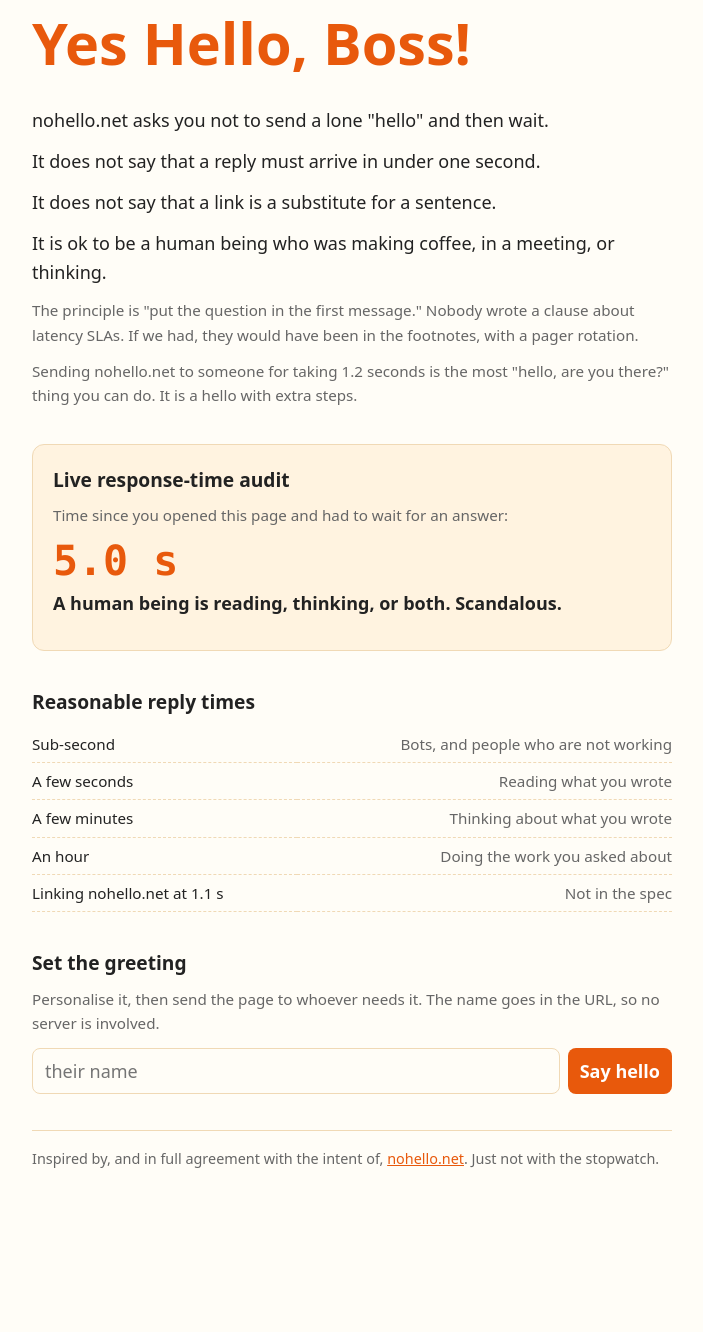
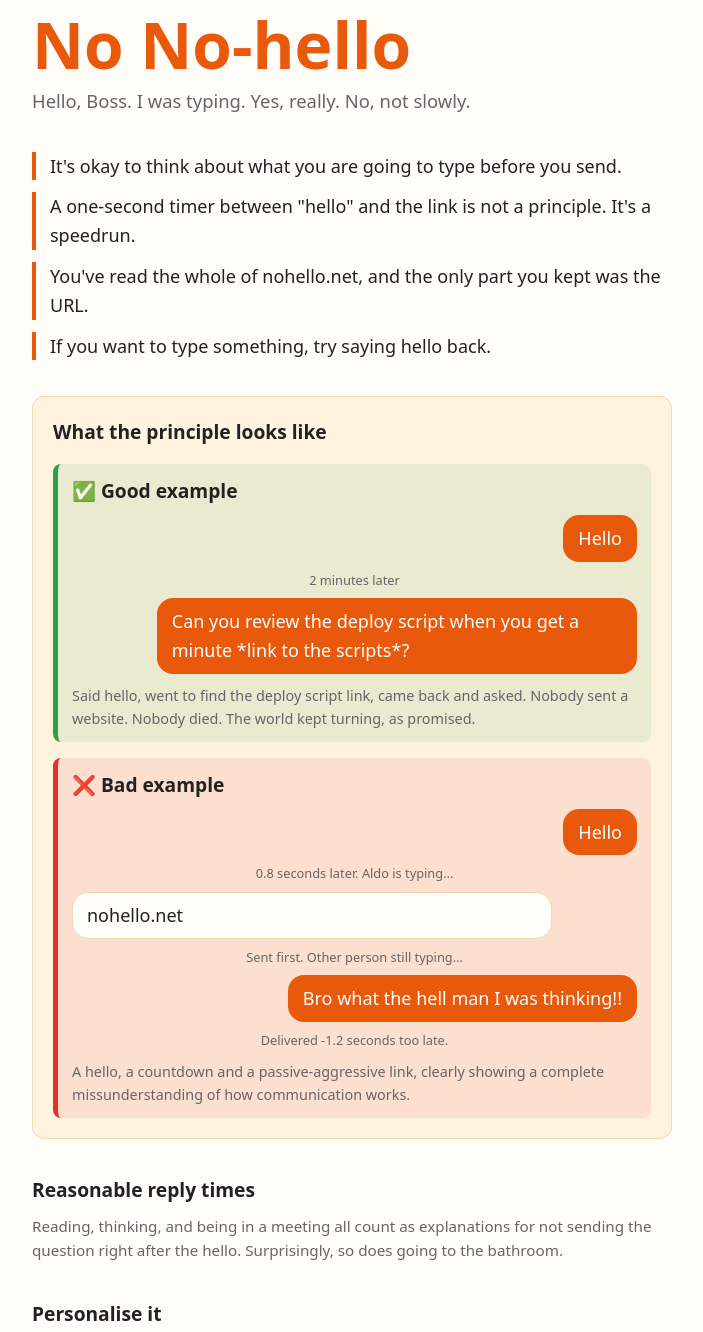
Before and after one commit to JuanPedrajas/yeshellont, a plain HTML site: page index.html in a window 1280 px wide. Shown: the part 37-1369 px from the top of the page, without its empty margins (288-991 px from the left). Before the commit the page ends 1283 px from the top, so only its background shows below. Drawn offline with Linux system fonts and the light colour scheme.

Commit message:
feat: simplify the site

```diff
--- a/index.html
+++ b/index.html
@@ -3,10 +3,10 @@
 <head>
   <meta charset="utf-8">
   <meta name="viewport" content="width=device-width,initial-scale=1">
-  <title>yes-hello — nohello is not a stopwatch</title>
-  <meta name="description" content="nohello.net is about not sending a lone 'hello'. It is not about replying within 1 second.">
-  <meta property="og:title" content="yes-hello">
-  <meta property="og:description" content="nohello.net is about not sending a lone 'hello'. It is not about replying within 1 second.">
+  <title>No No-hello</title>
+  <meta name="description" content="Don't just say hello. But don't put a timer between the hello and the message either.">
+  <meta property="og:title" content="No No-hello">
+  <meta property="og:description" content="Don't just say hello. But don't put a timer between the hello and the message either.">
   <style>
     :root {
       --bg: #fffdf7; --fg: #222; --muted: #666; --accent: #e8590c;
@@ -21,23 +21,31 @@
       font: 18px/1.6 system-ui, -apple-system, "Segoe UI", Roboto, sans-serif;
     }
     .wrap { max-width: 680px; margin: 0 auto; padding: 48px 20px 64px; }
-    h1.greeting { font-size: clamp(2.2rem, 8vw, 3.6rem); line-height: 1.1; margin: 0 0 32px; color: var(--accent); }
+    h1 { font-size: clamp(2.4rem, 9vw, 4rem); line-height: 1.05; margin: 0 0 8px; color: var(--accent); }
+    .tagline { font-size: 1.15rem; color: var(--muted); margin: 0 0 36px; }
     h2 { margin: 0 0 8px; font-size: 1.2rem; }
     p { margin: 0 0 12px; }
     .aside { color: var(--muted); font-size: .95rem; }
     section { margin-bottom: 36px; }
+    .rules p { padding-left: 14px; border-left: 4px solid var(--accent); }
     .card {
       background: var(--card); border: 1px solid var(--border);
       border-radius: 12px; padding: 20px;
     }
-    .timer {
-      font: 700 2.6rem/1 ui-monospace, SFMono-Regular, Menlo, monospace;
-      color: var(--accent); margin: 4px 0 8px;
+    .chat { display: flex; flex-direction: column; gap: 8px; }
+    .msg {
+      max-width: 85%; padding: 8px 14px; border-radius: 16px;
+      background: var(--bg); border: 1px solid var(--border);
     }
-    .verdict { font-weight: 600; min-height: 1.6em; }
-    table { width: 100%; border-collapse: collapse; font-size: .95rem; }
-    td { padding: 6px 0; border-bottom: 1px dashed var(--border); }
-    td:last-child { text-align: right; color: var(--muted); }
+    .msg.me { align-self: flex-end; background: var(--accent); color: #fff; border-color: transparent; }
+    .meta { font-size: .8rem; color: var(--muted); align-self: center; text-align: center; }
+    .example { border-left: 5px solid; border-radius: 8px; padding: 12px 14px; margin-top: 16px; }
+    .example h3 { margin: 0 0 10px; font-size: 1rem; }
+    .example.good { border-color: #2f9e44; background: rgba(47, 158, 68, .10); }
+    .example.good h3 { color: #2f9e44; }
+    .example.bad { border-color: #e03131; background: rgba(224, 49, 49, .10); }
+    .example.bad h3 { color: #e03131; }
+    .example .caption { margin: 10px 0 0; font-size: .9rem; color: var(--muted); }
     form { display: flex; gap: 8px; flex-wrap: wrap; }
     input, button {
       font: inherit; padding: 8px 12px; border-radius: 8px;
@@ -51,38 +59,50 @@
 </head>
 <body>
   <main class="wrap">
-    <h1 class="greeting">Yes Hello, <span id="name">Boss</span>!</h1>
+    <h1>No No-hello</h1>
+    <p class="tagline">Hello, <span id="name">Boss</span>. I was typing. Yes, really. No, not slowly.</p>
 
-    <section class="manifesto">
-      <p>nohello.net asks you not to send a lone "hello" and then wait.</p>
-      <p>It does not say that a reply must arrive in under one second.</p>
-      <p>It does not say that a link is a substitute for a sentence.</p>
-      <p>It is ok to be a human being who was making coffee, in a meeting, or thinking.</p>
-      <p class="aside">The principle is "put the question in the first message." Nobody wrote a clause about latency SLAs. If we had, they would have been in the footnotes, with a pager rotation.</p>
-      <p class="aside">Sending nohello.net to someone for taking 1.2 seconds is the most "hello, are you there?" thing you can do. It is a hello with extra steps.</p>
+    <section class="rules">
+      <p>It's okay to think about what you are going to type before you send.</p>
+      <p>A one-second timer between "hello" and the link is not a principle. It's a speedrun.</p>
+      <p>You've read the whole of nohello.net, and the only part you kept was the URL.</p>
+      <p>If you want to type something, try saying hello back.</p>
     </section>
 
-    <section class="card" aria-live="polite">
-      <h2>Live response-time audit</h2>
-      <p class="aside">Time since you opened this page and had to wait for an answer:</p>
-      <div class="timer" id="timer">0.0 s</div>
-      <p class="verdict" id="verdict">Still within the 1 s window. Impressive restraint.</p>
+    <section class="card">
+      <h2>What the principle looks like</h2>
+      <div class="example good">
+        <h2>✅ Good example</h3>
+        <div class="chat">
+          <div class="msg me">Hello</div>
+          <div class="meta">2 minutes later</div>
+          <div class="msg me">Can you review the deploy script when you get a minute *link to the scripts*?</div>
+        </div>
+        <p class="caption">Said hello, went to find the deploy script link, came back and asked. Nobody sent a website. Nobody died. The world kept turning, as promised.</p>
+      </div>
+
+      <div class="example bad">
+        <h2>❌ Bad example</h3>
+        <div class="chat">
+          <div class="msg me">Hello</div>
+          <div class="meta">0.8 seconds later. Aldo is typing…</div>
+          <div class="msg">nohello.net</div>
+          <div class="meta">Sent first. Other person still typing…</div>
+          <div class="msg me">Bro what the hell man I was thinking!!</div>
+          <div class="meta">Delivered -1.2 seconds too late.</div>
+        </div>
+        <p class="caption">A hello, a countdown and a passive-aggressive link, clearly showing a complete missunderstanding of how communication works.</p>
+      </div>
     </section>
 
     <section>
       <h2>Reasonable reply times</h2>
-      <table>
-        <tr><td>Sub-second</td><td>Bots, and people who are not working</td></tr>
-        <tr><td>A few seconds</td><td>Reading what you wrote</td></tr>
-        <tr><td>A few minutes</td><td>Thinking about what you wrote</td></tr>
-        <tr><td>An hour</td><td>Doing the work you asked about</td></tr>
-        <tr><td>Linking nohello.net at 1.1 s</td><td>Not in the spec</td></tr>
-      </table>
+      <p class="aside">Reading, thinking, and being in a meeting all count as explanations for not sending the question right after the hello. Surprisingly, so does going to the bathroom.</p>
     </section>
 
     <section class="setname">
-      <h2>Set the greeting</h2>
-      <p class="aside">Personalise it, then send the page to whoever needs it. The name goes in the URL, so no server is involved.</p>
+      <h2>Personalise it</h2>
+      <p class="aside">Set the name, then send the page. The name goes in the URL, so no server is involved.</p>
       <form id="name-form" autocomplete="off">
         <input id="name-input" type="text" maxlength="20" placeholder="their name" aria-label="Name to greet" required>
         <button type="submit">Say hello</button>
@@ -91,7 +111,7 @@
     </section>
 
     <footer class="footer">
-      <p>Inspired by, and in full agreement with the intent of, <a href="https://nohello.net/">nohello.net</a>. Just not with the stopwatch.</p>
+      <p>In full agreement with <a href="https://nohello.net/">nohello.net</a>. I just wish its fans read past the URL. There is no SLA on saying "hi". I checked the footer. This is the footer.</p>
     </footer>
   </main>
 
@@ -109,33 +129,9 @@
         var v = clean(document.getElementById('name-input').value);
         if (!v) { status.textContent = 'Letters, numbers, and spaces only.'; return; }
         nameEl.textContent = v;
-        var url = location.origin + location.pathname + '?name=' + encodeURIComponent(v);
-        history.replaceState(null, '', url);
-        status.textContent = 'Set. Copy the address bar and send it. Politely, and after at least 1.1 seconds.';
+        history.replaceState(null, '', location.pathname + '?name=' + encodeURIComponent(v));
+        status.textContent = 'Set. Copy the address bar and send it.';
       });
-
-      var start = performance.now();
-      var timer = document.getElementById('timer');
-      var verdict = document.getElementById('verdict');
-      // [starts at (seconds), message] — the last entry whose start has been reached wins
-      var lines = [
-        [0,   'Still within the 1 s window. Impressive restraint.'],
-        [1,   'Past 1 s. Somewhere a nohello.net link is being drafted.'],
-        [3,   'A human being is reading, thinking, or both. Scandalous.'],
-        [10,  'Please do not send the link. They are typing.'],
-        [30,  'Half a minute. The world is still turning, as promised.'],
-        [60,  'One full minute. Perhaps ask the question, or say hello. Both are allowed.']
-      ];
-      function tick() {
-        var s = (performance.now() - start) / 1000;
-        timer.textContent = s.toFixed(1) + ' s';
-        var msg = lines[0][1];
-        for (var i = 0; i < lines.length; i++) {
-          if (s >= lines[i][0]) msg = lines[i][1];
-        }
-        verdict.textContent = msg;
-      }
-      setInterval(tick, 100);
     })();
   </script>
 </body>
```
